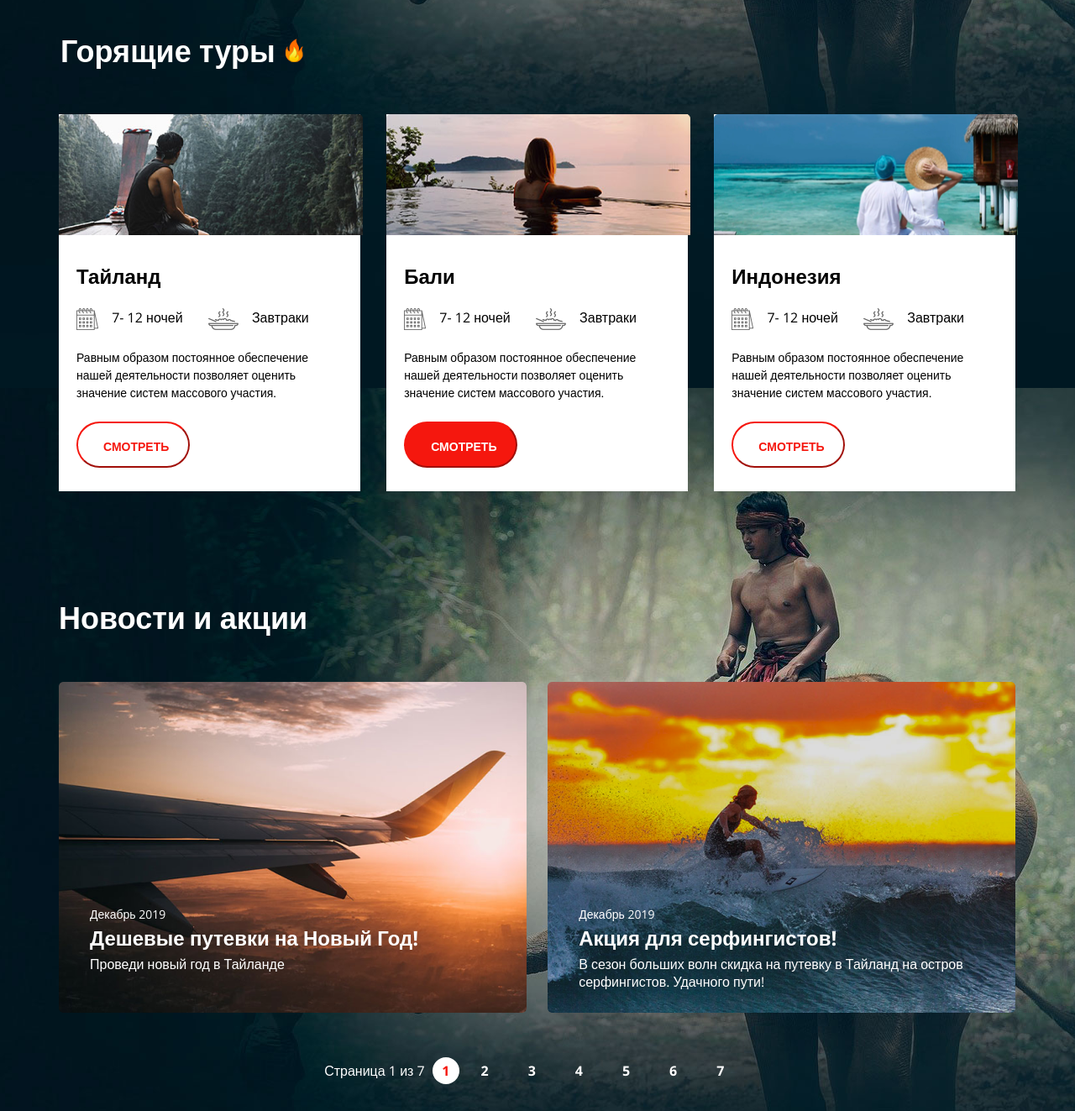
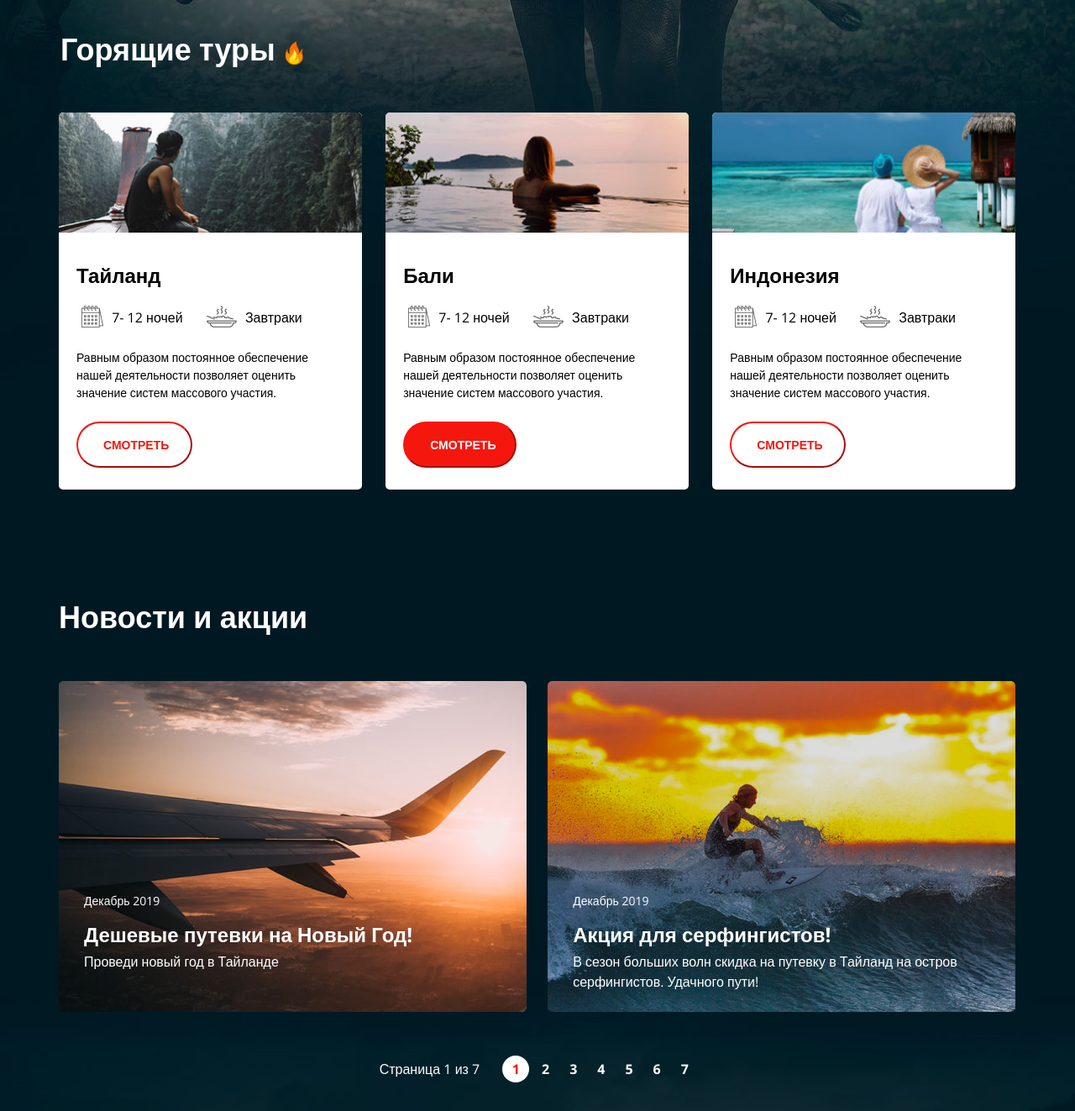
Before and after one commit to ShZhanbossynova/Air-Asia, a plain HTML site: page index.html in a window 1280 px wide. Shown: the part 740-2063 px from the top of the page at 84% size. Drawn offline with nearby package versions, Linux system fonts and the light colour scheme.

Commit message:
Correction-1

```diff
--- a/index.html
+++ b/index.html
@@ -42,7 +42,7 @@
             <p>Открой для себя Азию</p>
           </div>
           <div class="preview__button">
-            <button class="button">Подробнее</button>
+            <button class="button button--border">Подробнее</button>
           </div>
         </div>
         <div class="hot-tours">
@@ -186,9 +186,6 @@
           </div>
         </div>
         <div class="about">
-          <!-- <img src="./images/gates.png" alt="" class="about__image"> -->
-          <div class="about__content">
-            <!-- <img src="./images/mountains.png" alt="" class="about__content-image"-->
             <div class="about__content-text">
               <h2 class="about__title">О нас</h2>
               <div class="about__text">
@@ -198,10 +195,9 @@
                 </p>
               </div>
               <div class="about__button">
-                <button class="button">Подробнее</button>
+                <button class="button button--border">Подробнее</button>
               </div>
             </div>
-          </div>
         </div>
       </main>
       <footer class="footer-container">
--- a/main.css
+++ b/main.css
@@ -14,7 +14,10 @@ body {
 }
 
 .main-page-wrapper {
-  background-image: url(./images/1.png) , url(./images/2.png)
+  background-image: url(./images/1.png), url(./images/2.png);
+  background-repeat: no-repeat, no-repeat;
+  background-position: top right -240px, bottom 125px right -240px;
+  background-color: #001821;
 }
 
 h1, h2, h3, h4, h5, p {
@@ -43,7 +46,7 @@ ul, li {
 .header {
   position: relative;
   height: 123px;
-  margin-bottom: 78px;
+ /*  margin-bottom: 78px; */
 }
 
 .logo, .contacts, .menu {
@@ -55,7 +58,7 @@ ul, li {
 }
 
 .menu {
-  top: 39px;
+  top: 38px;
   left: 164px;
 }
 
@@ -80,7 +83,7 @@ ul, li {
 
 .contacts {
   right: 0px;
-  top: 31px;
+  top: 28px;
   text-align: right;
   color: white;
 }
@@ -94,101 +97,137 @@ ul, li {
   display: block;
   font: 13px/1.1 'Open Sans', sans-serif;
   text-decoration: underline;
-  color: white;
+  color: #fff;
+  margin-top: -1px;
+  margin-right: 2px;
 }
 
-.preview__title { /*широта текста, подровнять*/
+.main {
+  margin-top: 76px;
+}
+
+.preview {
+  width: 100%;
+  height: 327px;
+}
+
+.preview__title {
   width: 520px;
-  font: 700 74px/1.3 sans-serif;
-  margin-bottom: 29px;
-  color: white;
+  font: 700 74px/1.33 sans-serif;
+  margin-bottom: 24px;
+  color: #fff;
+  letter-spacing: 0.85px;
+}
+
+.preview__text{
+  margin-bottom: 30px;
 }
 
 .preview__text p{
   display: inline-block;
   font: 18px/1.11 'Open Sans', sans-serif;
-  margin-bottom: 30px;
-  color: white;
+  color: #fff;
 }
 
-.button {
+.button--border {
   font-size: 14px;
   display: inline-block;
   background-color: #F5170E;
   border-radius: 35px;
-  padding: 17px 39px;
-  color:white;
+  padding: 20px 39px;
+  color:#fff;
   font-weight: 700;
   text-transform: uppercase;
   height: 55px;
   width: 168px;
   cursor: pointer;
+  border: transparent;
 }
 
-.hot__tours {
+.hot-tours {
+  height: 549px;
+  margin-top: 247px;
   margin-bottom: 120px;
 }
 
-.hot-tours__item{
-  display: inline-block;
-  width: 359px; /*поправить по видеосозвону*/
-  height: 449px;
-  margin-right: 27px;
-  background-color: white;
-}
-
-.hot-tours__item:last-child {
-  margin-right: 0px;
-}
-
-.hot-tours__image {
-  width: 362px;
-  height: 144px;
+.hot-tours__title {
+  margin-bottom: 50px;
 }
 
 .hot-tours__title-text {
   display: inline-block;
   font: 700 36px/1.36 'Open Sans', sans-serif;
-  margin-top: 249px;
-  margin-bottom: 50px;
   margin-left: 2px;
-  color: white;
+  color: #fff;
+  margin-top: 2px;
 }
 
 .hot-tours__title-icon {
+  vertical-align: text-bottom;
+  margin-top: 1px;
   display: inline-block;
   margin-left: 8px;
 }
 
+.hot-tours__item{
+  display: inline-block;
+  width: 361px;
+  height: 449px;
+  margin-right: 24px;
+  background-color: #fff;
+  border-radius: 5px;
+  overflow: hidden;
+}
+
+.hot-tours__options-item:last-child {
+  margin-right: 0px;
+}
+
+.hot-tours__item:last-child {
+  margin-right: 0;
+}
+
+.hot-tours__image {
+  width: 100%;
+  height: 143px;
+}
+
+.hot-tours__picture {
+  width: 100%;
+  height: 100%;
+}
+
 .hot-tours__content {
-  padding: 33px 21px;
+  padding: 35px 21px;
+  height: 308px;
 }
 
 .hot-tours__subtitle {
   font: 700 24px/1.36 'Open Sans', sans-serif;
-  margin-bottom: 21px;
+  margin-bottom: 19px;
 }
 
 .hot-tours__options {
   vertical-align: middle;
+  margin-bottom: 20px;
 }
 
 .hot-tours__options-item {
   display: inline-block;
-  margin-right: 26px;
+  margin-right: 18px;
   height: 31px;
-  margin-bottom: 17px;
 }
 
 .hot-tours__options-icon {
   display: inline-block;
-  margin-right: 12px;
+  margin-right: 6px;
+  margin-left: 6px;
 }
 
 .hot-tours__options-text {
   display: inline-block;
   font: 16px 'Open Sans', sans-serif;
-  vertical-align: top;
+  vertical-align: 6px;
 }
 
 .hot-tours__text {
@@ -197,17 +236,18 @@ ul, li {
 }
 
 .button--size {
-  width: 135px;
+  width: 138px;
   height: 55px;
   font-size: 14px;
   display: inline-block;
-  background-color: white;
+  background-color: transparent;
   border-radius: 35px;
-  padding: 18px 30px;
+  padding: 16px 30px;
   color: #F5170E;
   font-weight: 700;
   text-transform: uppercase;
   cursor: pointer;
+  border-color: transparent;
   border-color: #F5170E;
 }
 
@@ -218,23 +258,29 @@ ul, li {
   display: inline-block;
   background-color: #F5170E;
   border-radius: 35px;
-  padding: 18px 30px;
-  color:white;
+  padding: 16px 30px;
+  color:#fff;
   font-weight: 700;
   text-transform: uppercase;
   cursor: pointer;
   border-color: #F5170E;
 }
 
+.news {
+  margin-top: 126px;
+}
+
 .news__title {
   font: 700 36px/1.5 'Open Sans', sans-serif;
-  margin-top: 124px;
-  color: white;
+  color: #fff;
+}
+
+.news__list {
+  margin-top: 49px;
 }
 
 .news__item {
   display: inline-block;
-  margin-top: 49px;
   margin-right: 21px;
   width: 557px;
   height: 394px;
@@ -257,31 +303,32 @@ ul, li {
 
 .news-content {
   position: absolute;
-  bottom: -7px;
-  padding: 0px 37px;
-  min-height: 136px;
+  bottom: 0;
+  padding: 0px 30px;
+  min-height: 142px;
 }
 
 .news__date {
-  color: white;
-  font: 14px/1.5 'Open Sans', sans-serif;
-  margin-bottom: 12px;
+  color: #fff;
+  font: 14px 'Open Sans', sans-serif;
+  margin-bottom: 14px;
+  display: block;
 }
 
 .news__subtitle {
-  font: 700 24px/1.5 'Open Sans', sans-serif;
-  color: white;
-  margin-bottom: 3px;
+  font: 700 24px'Open Sans', sans-serif;
+  color: #fff;
+  margin-bottom: 4px;
 }
 
 .news__text p{
-  color: white;
-  font: 16px/1.31 'Open Sans', sans-serif;
+  color: #fff;
+  font: 16px/1.5 'Open Sans', sans-serif;
 }
 
 .paginator {
   text-align: center;
-  margin-top: 53px;
+  margin-top: 52px;
 }
 
 .paginator__display, .paginator__list, .paginator__item, .paginator__link {
@@ -289,12 +336,16 @@ ul, li {
 }
 
 .paginator__display{
-  margin-right: 5px;
-  color: white;
+  margin-right: 23px;
+  color: #fff;
 }
 
 .paginator__display span {
-  color: white;
+  color: #fff;
+}
+
+.paginator__item {
+  margin-right: -3px;
 }
 
 .paginator__link {
@@ -303,27 +354,26 @@ ul, li {
   background: transparent;
   border-radius: 50%;
   font-weight: 700;
-  color: white;
+  color: #fff;
   font-size: 16px;
   line-height: 32px;
   transition: .4s;
-  margin-right: 20px;
 }
 
 .paginator-active {
   background: white;
   color: #F5170E;
-  margin-right: 10px;
+  margin-right: 2px;
 }
 
 .paginator__link:hover {
-  background: white;
+  background: #fff;
   color: #F5170E;
 
 }
 
 .about {
-  margin-top: 143px;
+  margin-top: 145px;
 }
 
 .about:before {
@@ -332,7 +382,7 @@ ul, li {
   vertical-align: top;
   width: 490px;
   height: 505px;
-  background: url("./images/gates.png"); center center / cover no-repeat;
+  background: url("./images/gates.png") center center / cover no-repeat;
 }
 
 /* .about__image {
@@ -369,19 +419,23 @@ ul, li {
   margin-bottom: 37px;
 }
 
-.about__text p{
+.about__text {
   font: 16px/1.6875 'Open Sans', sans-serif;
-  margin-bottom: 43px;
+  margin-bottom: 41px;
+}
+
+.footer-container {
+  border-top: 1px solid #fff;
 }
 
 .footer-container__content {
-  border-top: 1px solid #fff; /*почему не проходит border-top-color*/
+  /* border-top: 1px solid #fff; /*почему не проходит border-top-color*/
 }
 
 footer {
   margin-top: 73px;
   position: relative;
-  height: 157px;
+  height: 129px; /* 157 */
   position: relative;
 }
 
```
